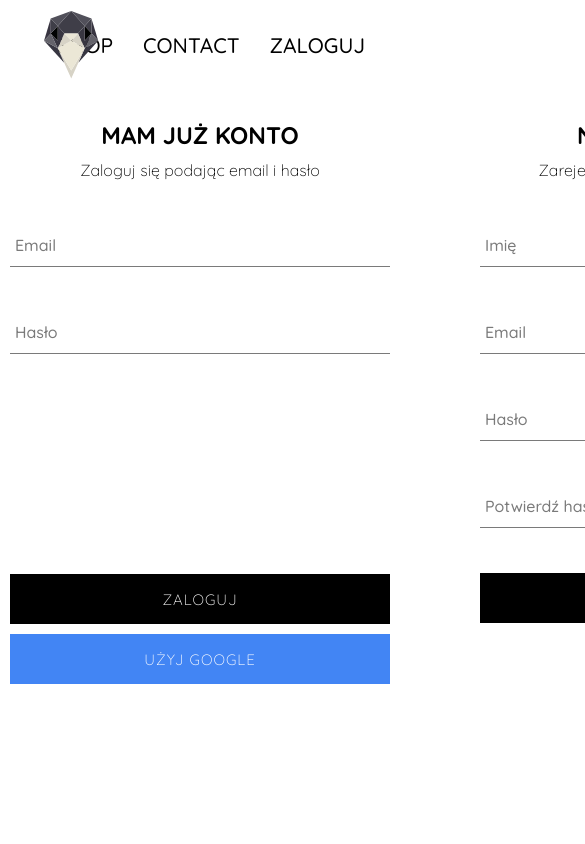
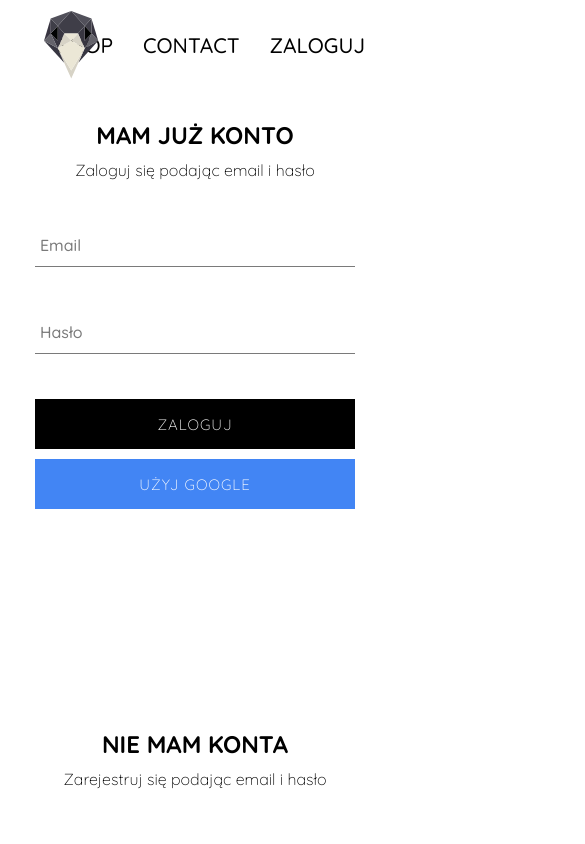
Before and after one commit to Elldrigar/Games-shop, a React (Create React App) app: page /signin in a window 390 px wide. Shown: the top 844 px of the page, 585 px wide, since content can reach past the window. Built offline with nearby package versions, Linux system fonts and the light colour scheme; no server answers.

Commit message:
Fix @media

```diff
--- a/src/components/sign-in/sign-in.scss
+++ b/src/components/sign-in/sign-in.scss
@@ -1,5 +1,5 @@
 .sign-in {
-  width: 380px;
+  width: 320px;
   display: flex;
   flex-direction: column;
   align-items: center;
@@ -13,9 +13,14 @@
   }
 }
 .buttons-container {
+  margin-top: 219px;
   width: 100%;
-  height: 87%;
   display: flex;
   flex-direction: column;
   justify-content: flex-end;
 }
+@media screen and (max-width: 900px) {
+  .buttons-container {
+    margin-top: 30px;
+  }
+}
--- a/src/components/sign-up/sign-up.scss
+++ b/src/components/sign-up/sign-up.scss
@@ -1,5 +1,5 @@
 .sign-up {
-  width: 380px;
+  width: 320px;
   display: flex;
   flex-direction: column;
   align-items: center;
@@ -18,3 +18,8 @@
   flex-direction: column;
   justify-content: space-between;
 }
+@media screen and (max-width: 900px) {
+  .sign-up {
+    margin-top: 200px;
+  }
+}
--- a/src/pages/sign-in-sign-up/sign-in-sign-up.scss
+++ b/src/pages/sign-in-sign-up/sign-in-sign-up.scss
@@ -4,3 +4,10 @@
   justify-content: space-between;
   margin: 30px auto;
 }
+@media screen and (max-width: 900px) {
+  .sign-in-sign-up {
+    flex-direction: column;
+    align-items: center;
+    width: unset;
+  }
+}
```
